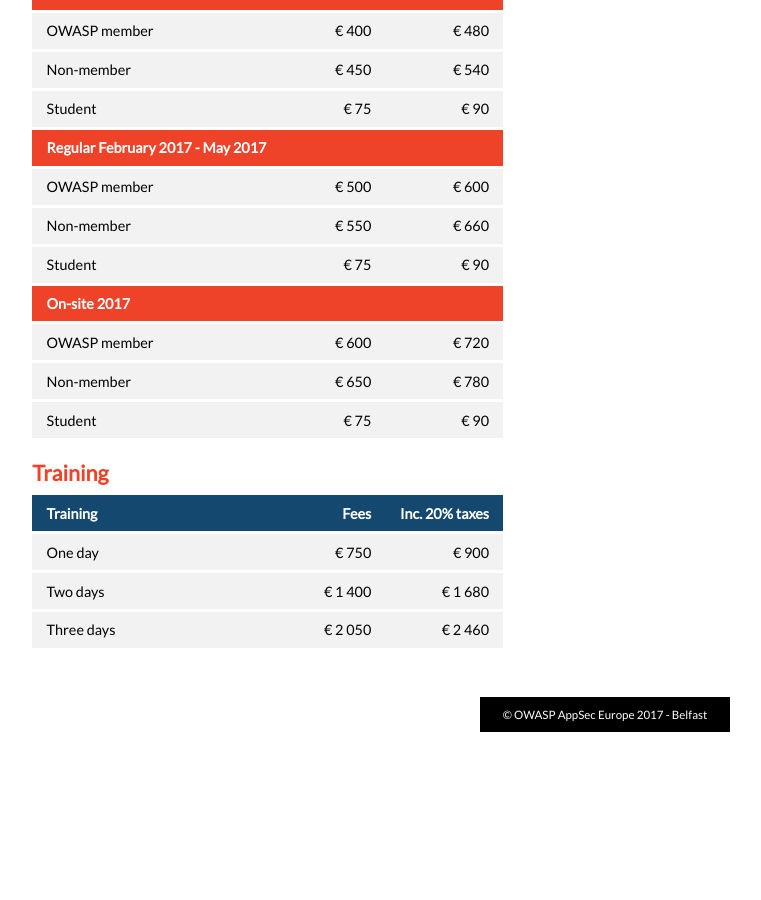
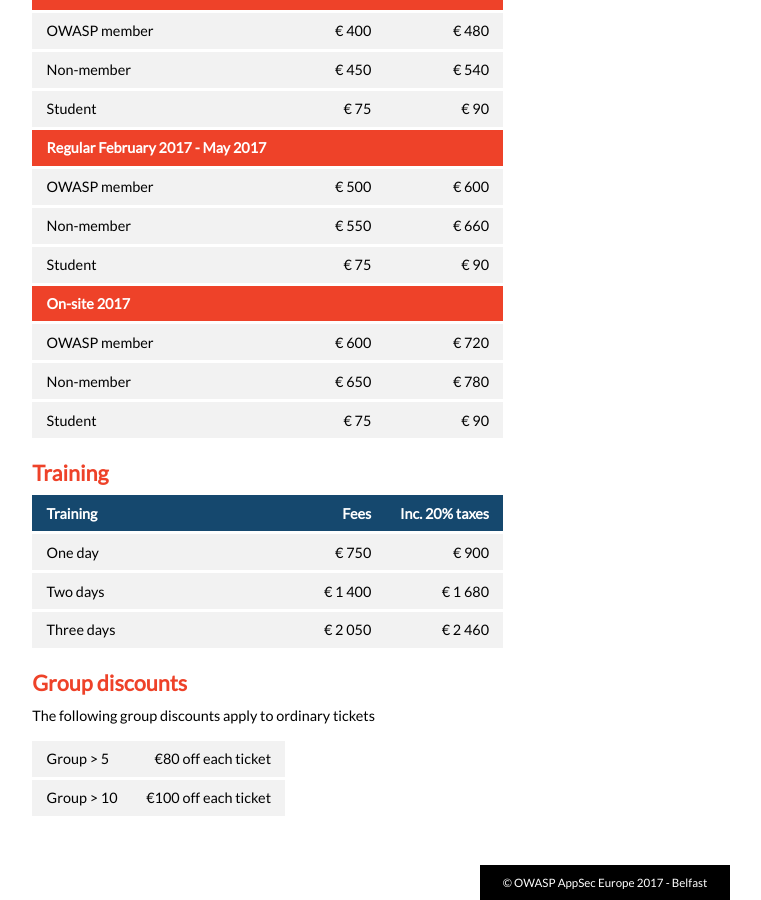
Before and after one commit to OWASP/AppSecEurope2017, a Jekyll site: the page built from prices.md, in a window 1280 px wide and 900 px high, scrolled down 617 px. Shown: the whole window, without its empty margins (35-796 px from the left). Built offline with Jekyll 4.4.1, drawn with Linux system fonts in a browser that asks for light colours; before the commit the page ends 1349 px from its top, so only the background shows below that.

Commit message:
discounts

```diff
--- a/_includes/pricing.md
+++ b/_includes/pricing.md
@@ -93,3 +93,14 @@
     </tr>
   </tbody>
 </table>
+
+## Group discounts
+
+The following group discounts apply to ordinary tickets
+
+<table class="registration">
+  <tbody>
+    <tr><td> Group &gt; 5 </td><td> €80 off each ticket</td></tr>
+    <tr><td> Group &gt; 10 </td><td> €100 off each ticket</td></tr>
+  </tbody>
+</table>
```
